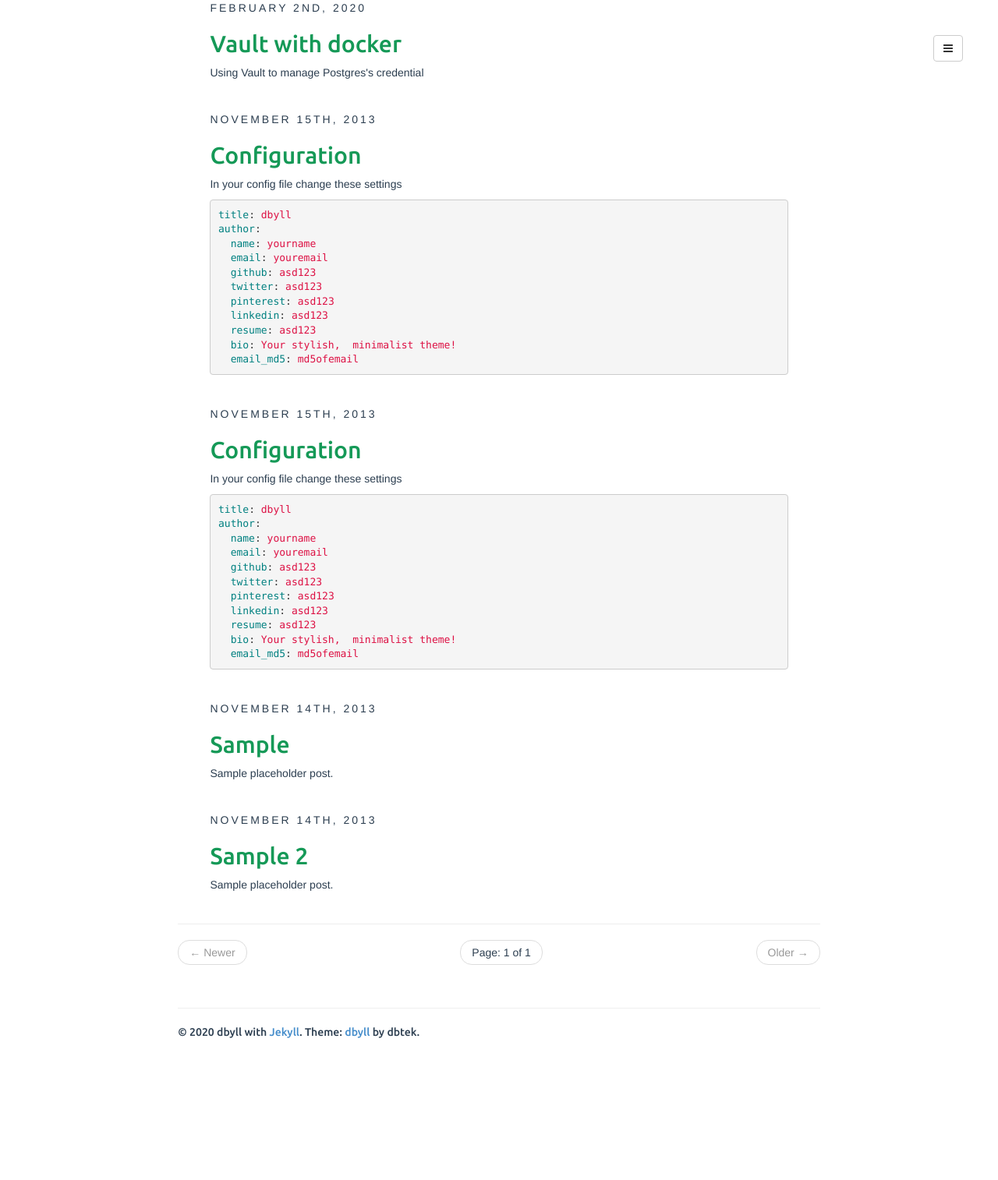
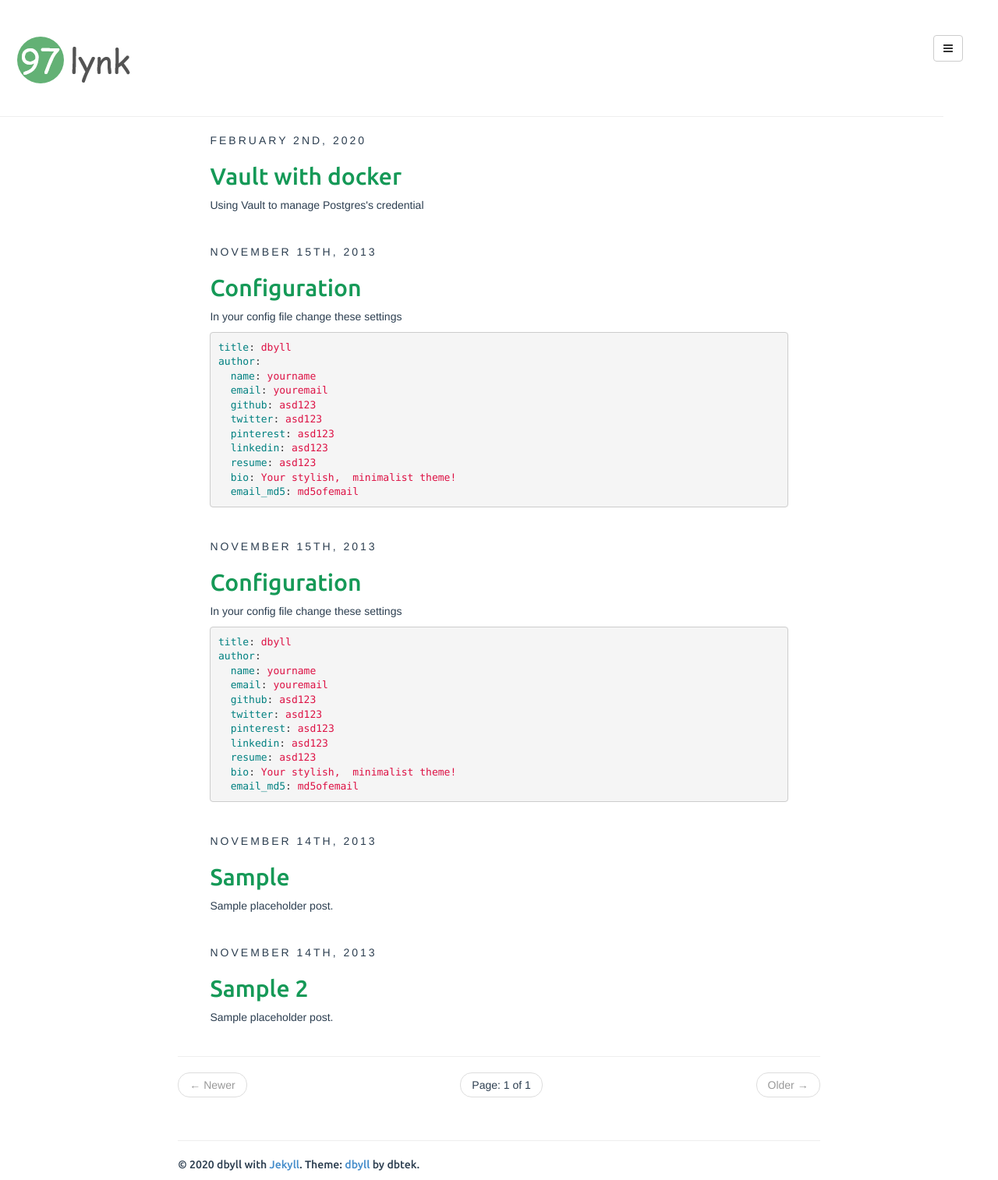
Before and after one commit to 97lynk/97lynk.github.io, a Jekyll site: the page built from index.html, in a window 1280 px wide. Shown: the whole page at 78% size. Built offline with Jekyll 4.4.1, drawn with Linux system fonts in a browser that asks for light colours; the list of posts is cut into pages by our own code; before the commit the page ends 1344 px from its top, so only the background shows below that.

Commit message:
fix index

```diff
--- a/_includes/index.html
+++ b/_includes/index.html
@@ -1,5 +1,6 @@
 <!DOCTYPE html>
 <html>
+
 <head>
 	<meta charset="utf-8">
 	<title>97lynk's Blog</title>
@@ -37,7 +38,8 @@
 	<nav class="navbar navbar-default visible-xs" role="navigation">
 		<!-- Brand and toggle get grouped for better mobile display -->
 		<div class="navbar-header">
-			<button type="button" class="navbar-toggle" data-toggle="collapse" data-target="#bs-example-navbar-collapse-1">
+			<button type="button" class="navbar-toggle" data-toggle="collapse"
+				data-target="#bs-example-navbar-collapse-1">
 				<span class="sr-only">Toggle navigation</span>
 				<span class="icon-bar"></span>
 				<span class="icon-bar"></span>
@@ -88,13 +90,19 @@
 		</ul>
 	</div>
 
+	<div class="page-header">
+		<h1><img src="/assets//media/97lynk-logo.png" alt="logo"></h1>
+	</div>
+
 	<div class="col-sm-8 col-sm-offset-2">
 		{{ content }}
 
 		<footer>
-			<hr/>
+			<hr />
 			<p>
-				&copy; {{ site.time | date: '%Y' }} {{ site.author.name }} with <a href="http://jekyllrb.com/">Jekyll</a>. Theme: <a href="https://github.com/dbtek/dbyll">dbyll</a> by dbtek.
+				&copy; {{ site.time | date: '%Y' }} {{ site.author.name }} with <a
+					href="http://jekyllrb.com/">Jekyll</a>. Theme: <a href="https://github.com/dbtek/dbyll">dbyll</a> by
+				dbtek.
 			</p>
 		</footer>
 	</div>
@@ -103,4 +111,5 @@
 	<script type="text/javascript" src="{{ site.BASE_PATH }}/assets/resources/bootstrap/js/bootstrap.min.js"></script>
 	<script type="text/javascript" src="{{ site.BASE_PATH }}/assets/js/app.js"></script>
 </body>
+
 </html>
```
